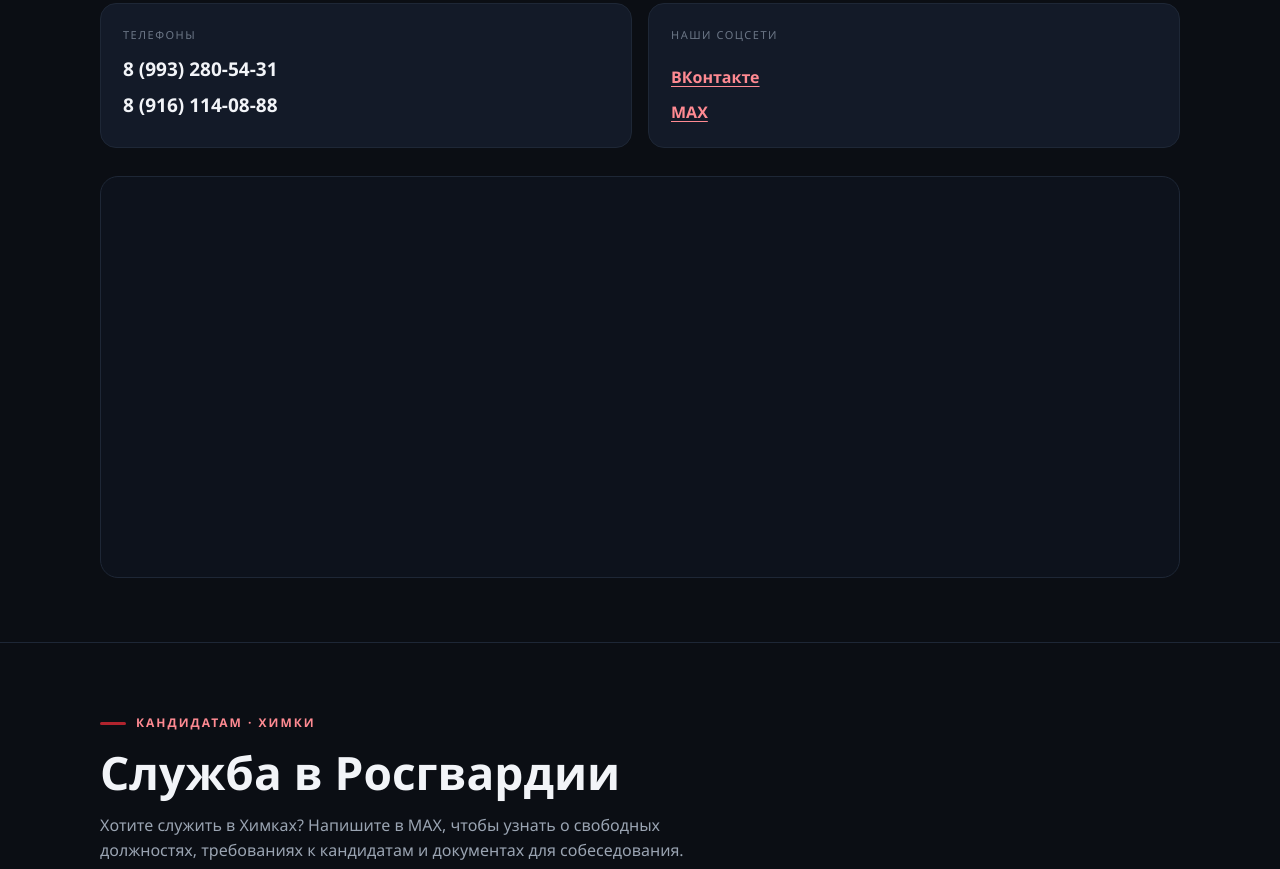
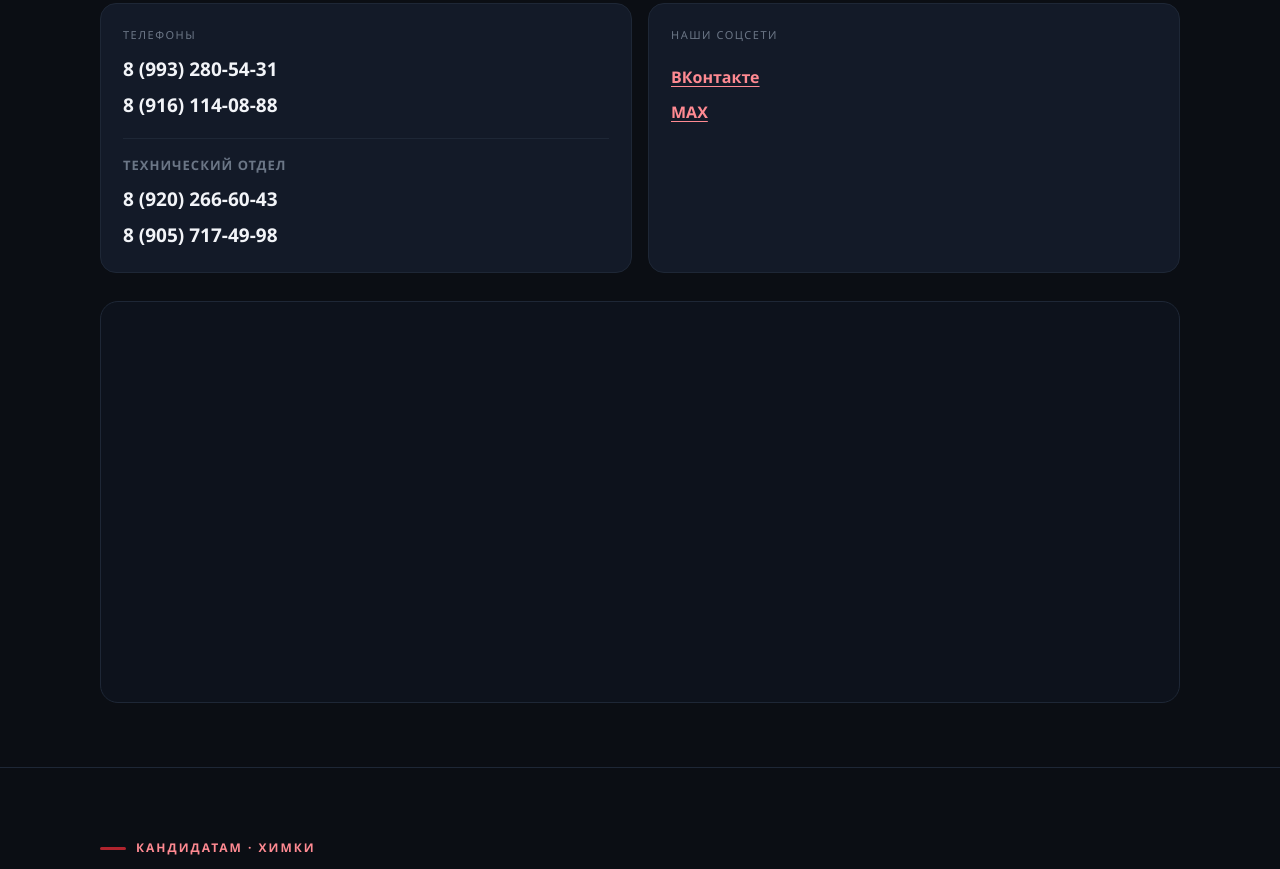
Before and after one commit to weteranchik31-ai/rosgvardia-himki-ovo, a plain HTML site: page index.html in a window 1280 px wide. Shown: the part 5575-6444 px from the top of the page. Drawn offline with Linux system fonts and the light colour scheme.

Commit message:
Добавлен технический отдел с номерами

```diff
--- a/index.html
+++ b/index.html
@@ -142,6 +142,7 @@ h3.adv-h{font-size:24px;font-weight:800;margin-bottom:12px}
 .c-card{border:1px solid var(--line);border-radius:16px;background:var(--card);padding:22px}
 .c-card .cap{font-size:11px;letter-spacing:1.5px;color:var(--muted2);text-transform:uppercase;margin-bottom:12px}
 .c-phones{display:flex;flex-direction:column;gap:6px}
+.tech-head{margin:18px 0 10px;padding-top:16px;border-top:1px solid var(--line);font-size:13px;letter-spacing:1px;color:var(--muted2);text-transform:uppercase;font-weight:700}
 .c-phones a{font-size:19px;font-weight:800}
 .c-phones a:hover{color:var(--red)}
 .btn-full{width:100%;margin-top:14px}
@@ -428,6 +429,11 @@ footer{border-top:1px solid var(--line);padding:22px 0;background:#080a0f}
           <a href="https://max.ru/u/f9LHodD0cOL3Fh_VrofoPsbGoEPfeW-9DNBLiBi16kYm0__JDssxvw9O-1U" target="_blank" rel="noopener">8 (993) 280-54-31</a>
           <a href="https://max.ru/u/f9LHodD0cOL3Fh_VrofoPsbGoEPfeW-9DNBLiBi16kYm0__JDssxvw9O-1U" target="_blank" rel="noopener">8 (916) 114-08-88</a>
         </div>
+        <div class="tech-head">Технический отдел</div>
+        <div class="c-phones">
+          <a href="https://max.ru/u/f9LHodD0cOL3Fh_VrofoPsbGoEPfeW-9DNBLiBi16kYm0__JDssxvw9O-1U" target="_blank" rel="noopener">8 (920) 266-60-43</a>
+          <a href="https://max.ru/u/f9LHodD0cOL3Fh_VrofoPsbGoEPfeW-9DNBLiBi16kYm0__JDssxvw9O-1U" target="_blank" rel="noopener">8 (905) 717-49-98</a>
+        </div>
       </div>
       <div class="c-card">
         <div class="cap">Наши соцсети</div>
```
